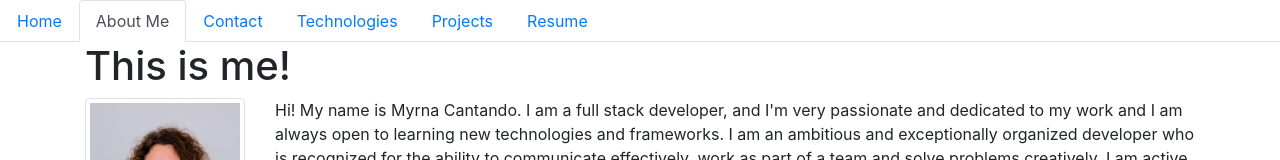
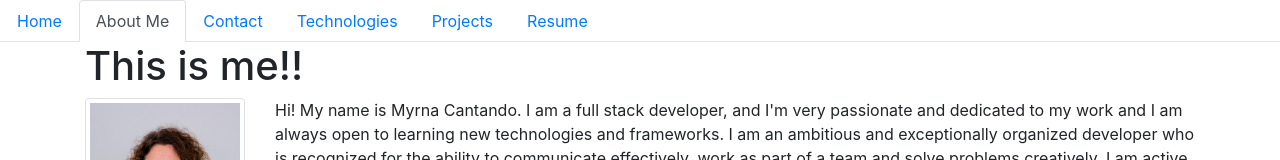
Before and after one commit to Cantando/myrepofolio, a React (Create React App) app: page /myrepofolio/about in a window 1280 px wide. Shown: the top 160 px of the page. Built offline with nearby package versions, Linux system fonts and the light colour scheme.

Commit message:
fixing build

```diff
--- a/src/components/pages/about.js
+++ b/src/components/pages/about.js
@@ -10,7 +10,7 @@ function About() {
             <div className="container">
                 <div className="row">
                     <div className="col-sm-12">
-                        <h1>This is me!</h1>
+                        <h1>This is me!!</h1>
                     </div>
                 </div>
                 <div className="row">
```
